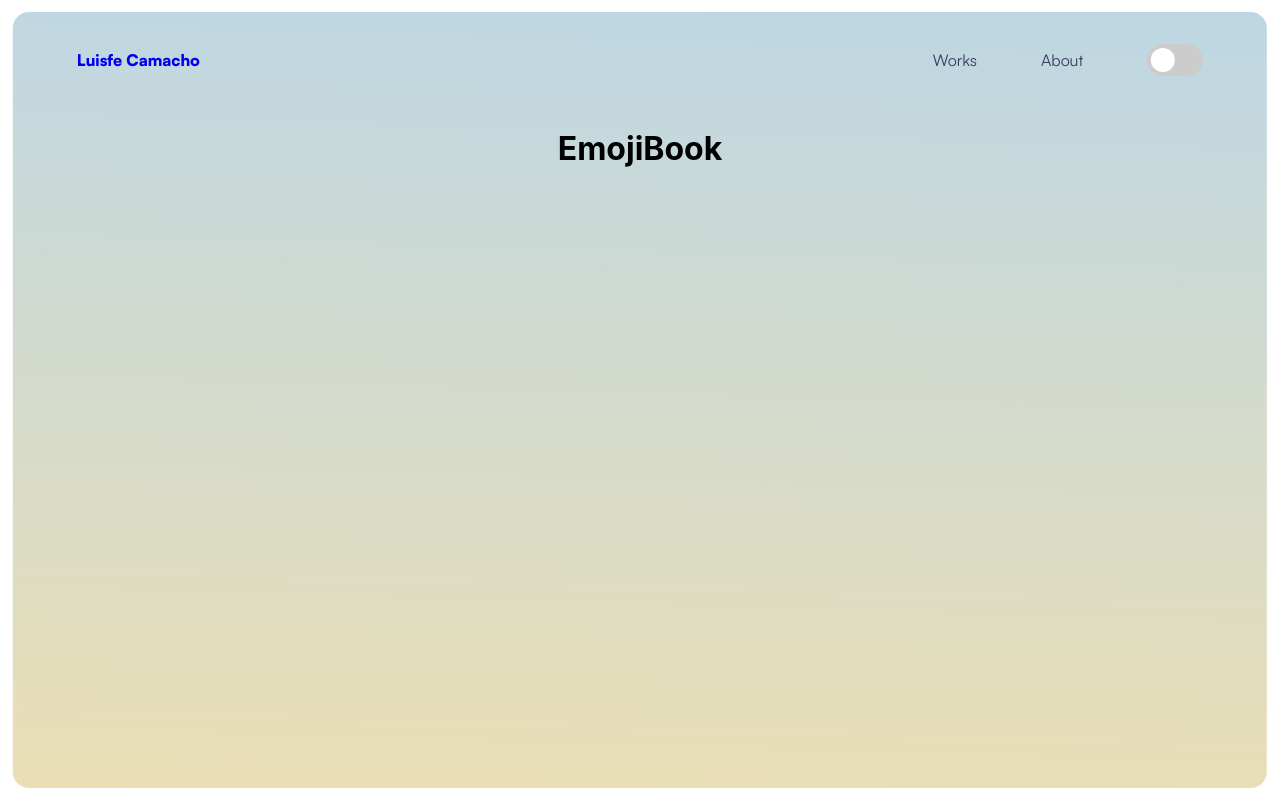
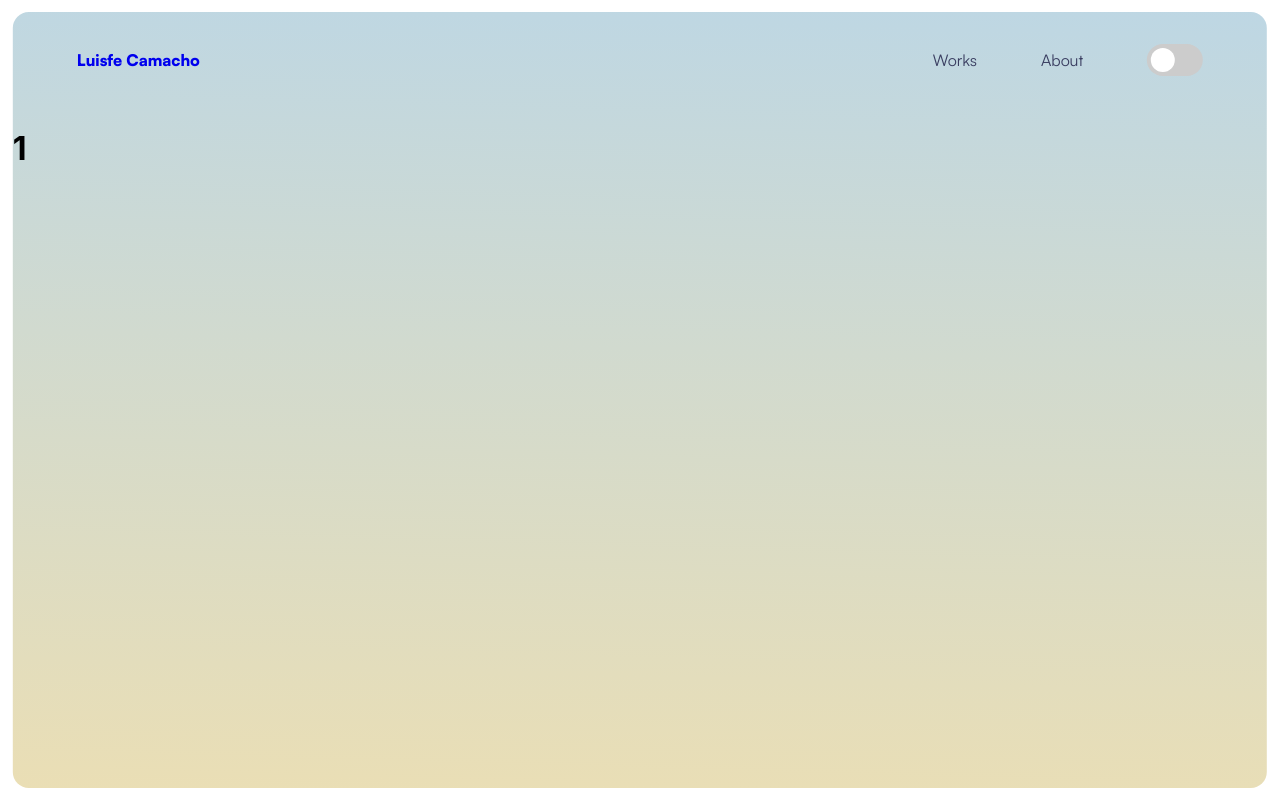
Before and after one commit to luisfeCL/portfolio, a React (Create React App) app: page /project/EmojiBook in a window 1280 px wide. Built offline with nearby package versions, Linux system fonts and the light colour scheme.

Commit message:
info del json en pages/project

```diff
--- a/src/pages/project/project.jsx
+++ b/src/pages/project/project.jsx
@@ -1,5 +1,9 @@
-import { useParams} from 'react-router-dom'
+import { useParams, Link} from 'react-router-dom'
 import './project.css'
+import axios from 'axios';
+import { useEffect, useState } from 'react';
+
+
 
 
 
@@ -7,9 +11,21 @@ import './project.css'
 
 export default function Project(){
 
+    const [project, setProject] = useState({});
+
     const params = useParams();
 
-    return <h1 className='projectTitle'>
-            {params.name}
-        </h1>;
+
+    useEffect(() => {
+        axios.get('/projects.json')
+            .then(response => {
+                const selectedWork = response.data.works.find(work => work.name === params.name)
+                setProject(selectedWork)
+            })
+    })
+
+    return <>
+        <h1>{project.id}</h1>
+    </>
+
 }
```
